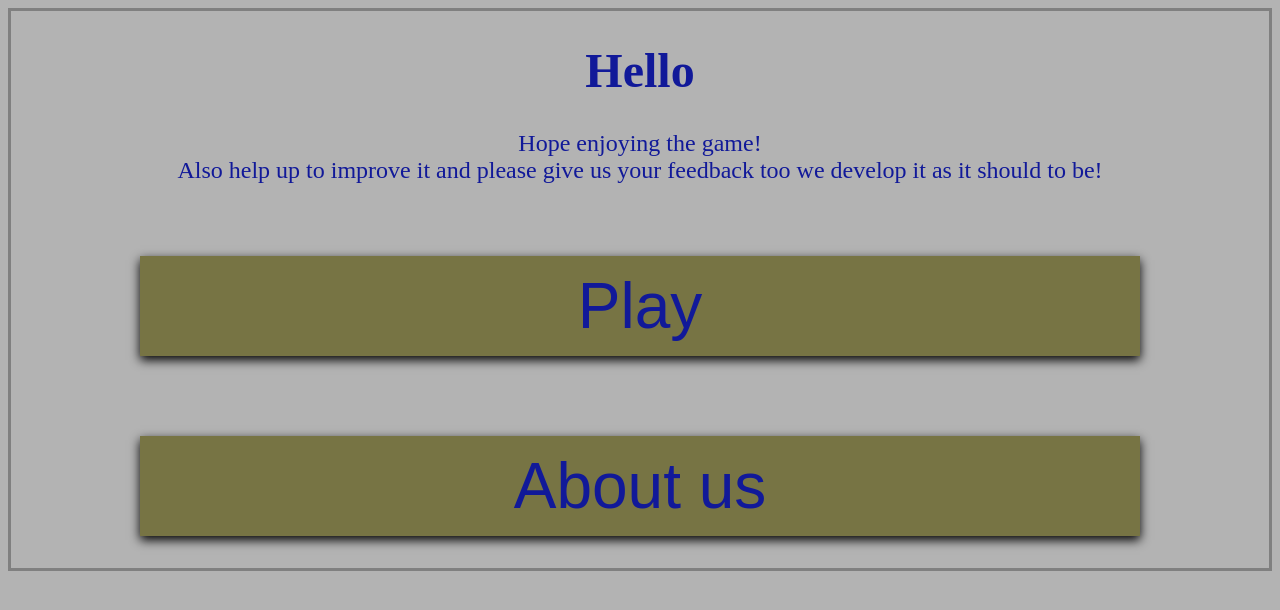
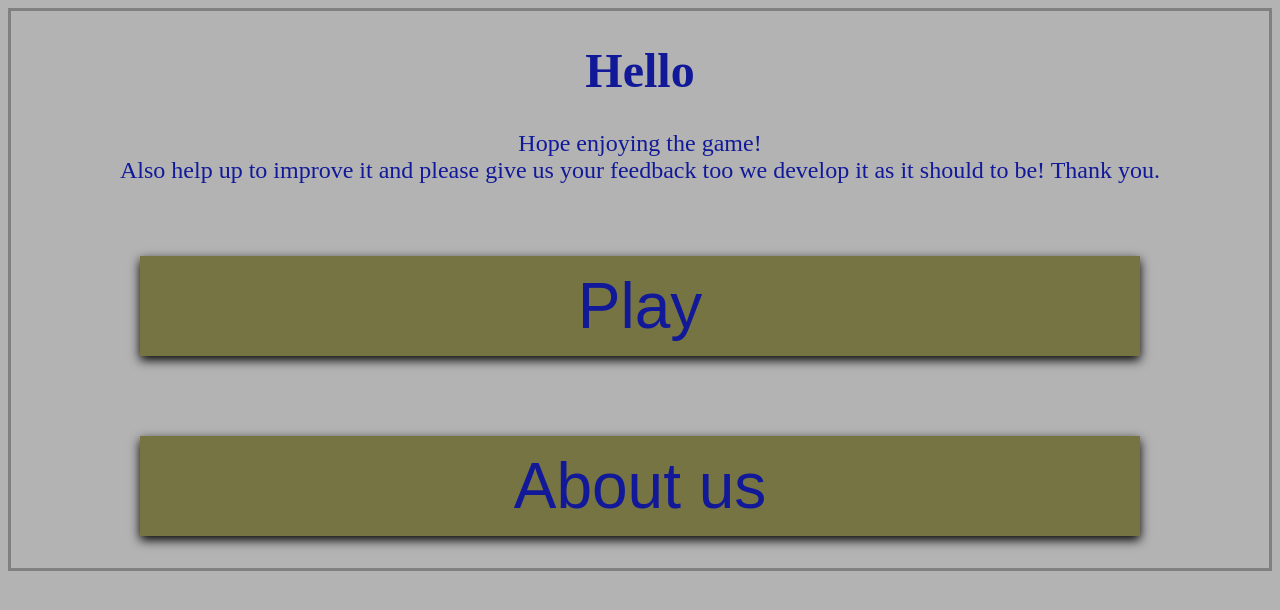
Before and after one commit to mehrbodjavadi79/G-P, a plain HTML site: page index.html in a window 1280 px wide. Drawn offline with Linux system fonts and the light colour scheme.

Commit message:
html edit

```diff
--- a/index.html
+++ b/index.html
@@ -12,6 +12,7 @@
             Hope enjoying the game! <br>
             Also help up to improve it
             and please give us your feedback too we develop it as it should to be!
+            Thank you.
         </p>
 
 
```
